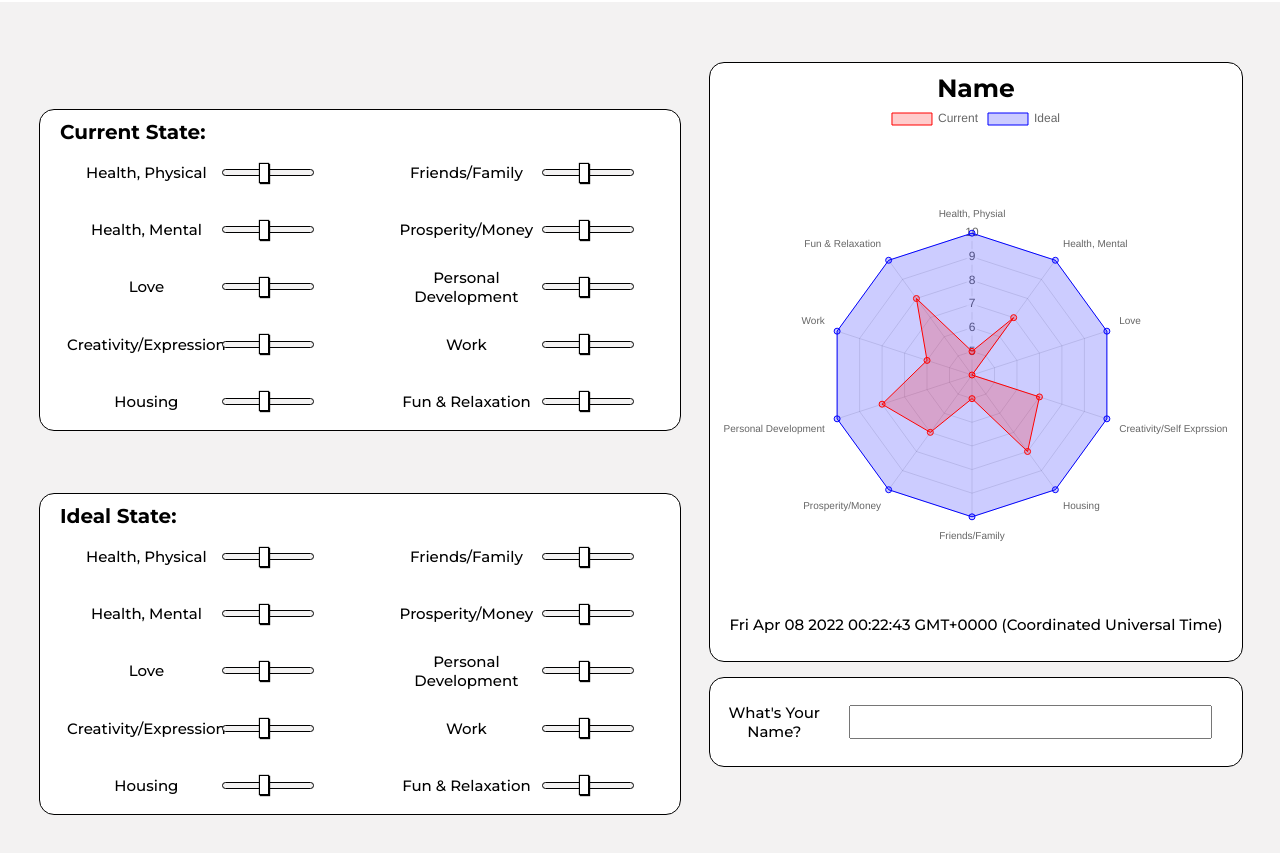
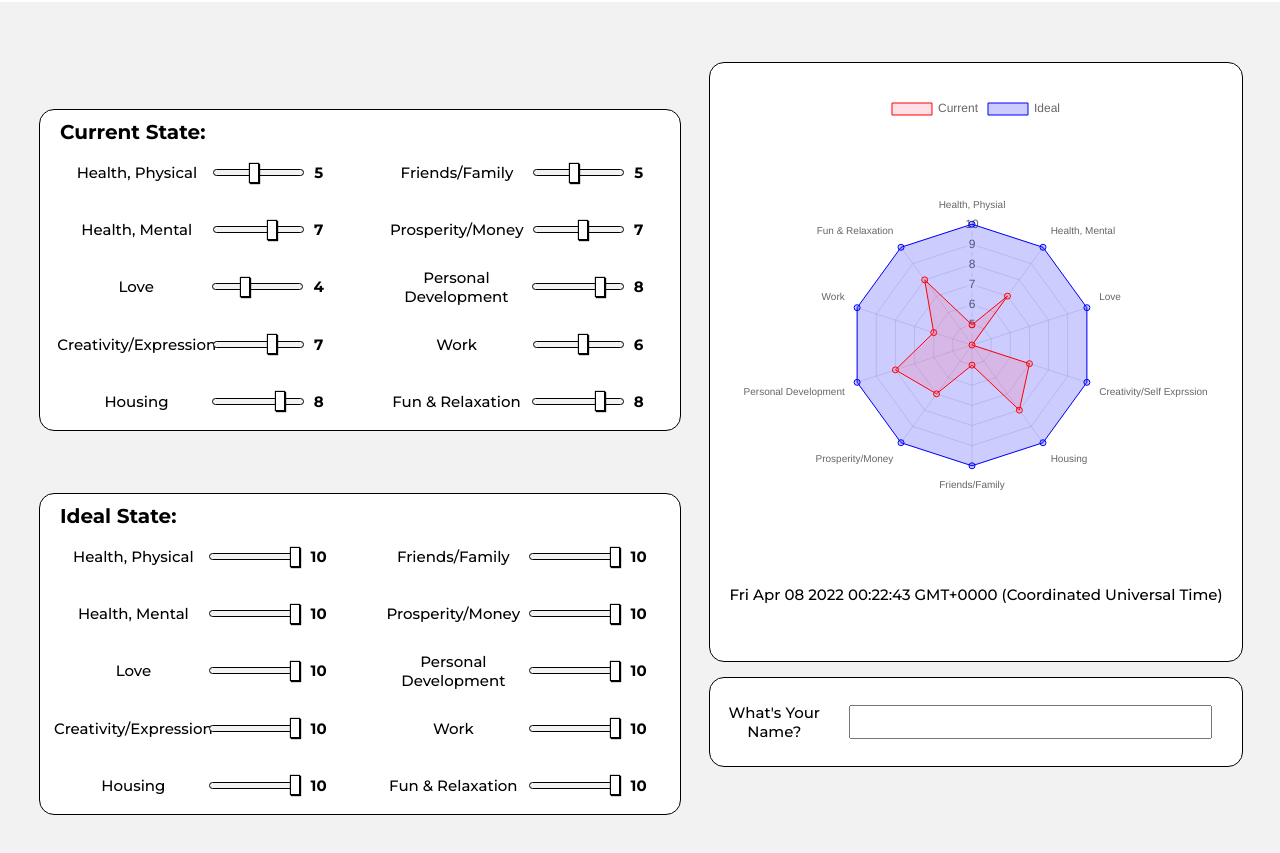
Before and after one commit to Evany226/wheel-of-life-enhanced, a plain HTML site: page index.html in a window 1280 px wide. Shown: the part 43-896 px from the top of the page. Drawn offline with nearby package versions, Linux system fonts and the light colour scheme.

Commit message:
completed

```diff
--- a/index.html
+++ b/index.html
@@ -43,7 +43,9 @@
          id="myCurrentHealthPhysical"
          class="state-input"
         />
+        <div id="current1" class="sliderNumber"></div>
        </div>
+
 
 
        <div class="outer-label-cont">
@@ -55,10 +57,11 @@
          type="range"
          min="1"
          max="10"
-         value="5"
+         value="7"
          id="myCurrentHealthMental"
          class="state-input"
         />
+        <div id="current2" class="sliderNumber"></div>
        </div>
 
        <div class="outer-label-cont">
@@ -68,10 +71,11 @@
          type="range"
          min="1"
          max="10"
-         value="5"
+         value="4"
          id="myCurrentLove"
          class="state-input"
         />
+        <div id="current3" class="sliderNumber"></div>
        </div>
 
        <div class="outer-label-cont">
@@ -83,10 +87,11 @@
          type="range"
          min="1"
          max="10"
-         value="5"
+         value="7"
          id="myCurrentCreativity"
          class="state-input"
         />
+        <div id="current4" class="sliderNumber"></div>
        </div>
 
        <div class="outer-label-cont">
@@ -98,10 +103,11 @@
          type="range"
          min="1"
          max="10"
-         value="5"
+         value="8"
          id="myCurrentHousing"
          class="state-input"
         />
+        <div id="current5" class="sliderNumber"></div>
        </div>
       </div>
       <div class="inputColumn">
@@ -118,6 +124,7 @@
          id="myCurrentFriends"
          class="state-input"
         />
+        <div id="current6" class="sliderNumber"></div>
        </div>
 
        <div class="outer-label-cont">
@@ -129,10 +136,11 @@
          type="range"
          min="1"
          max="10"
-         value="5"
+         value=""
          id="myCurrentMoney"
          class="state-input"
         />
+        <div id="current7" class="sliderNumber"></div>
        </div>
 
        <div class="outer-label-cont">
@@ -144,10 +152,11 @@
          type="range"
          min="1"
          max="10"
-         value="5"
+         value="8"
          id="myCurrentPersonalDev"
          class="state-input"
         />
+        <div id="current8" class="sliderNumber"></div>
        </div>
 
        <div class="outer-label-cont">
@@ -157,10 +166,11 @@
          type="range"
          min="1"
          max="10"
-         value="5"
+         value="6"
          id="myCurrentWork"
          class="state-input"
         />
+        <div id="current9" class="sliderNumber"></div>
        </div>
 
        <div class="outer-label-cont">
@@ -172,10 +182,11 @@
          type="range"
          min="1"
          max="10"
-         value="5"
+         value="8"
          id="myCurrentFun"
          class="state-input"
         />
+        <div id="current10" class="sliderNumber"></div>
        </div>
       </div>
      </div>
@@ -194,10 +205,11 @@
          type="range"
          min="1"
          max="10"
-         value="5"
+         value="10"
          id="myIdealHealthPhysical"
          class="state-input"
         />
+        <div id="ideal1" class="sliderNumber"></div>
        </div>
 
        <div class="outer-label-cont">
@@ -209,10 +221,11 @@
          type="range"
          min="1"
          max="10"
-         value="5"
+         value="10"
          id="myIdealHealthMental"
          class="state-input"
         />
+        <div id="ideal2" class="sliderNumber"></div>
        </div>
 
        <div class="outer-label-cont">
@@ -222,10 +235,11 @@
          type="range"
          min="1"
          max="10"
-         value="5"
+         value="10"
          id="myIdealLove"
          class="state-input"
         />
+        <div id="ideal3" class="sliderNumber"></div>
        </div>
 
        <div class="outer-label-cont">
@@ -237,10 +251,11 @@
          type="range"
          min="1"
          max="10"
-         value="5"
+         value="10"
          id="myIdealCreativity"
          class="state-input"
         />
+        <div id="ideal4" class="sliderNumber"></div>
        </div>
 
        <div class="outer-label-cont">
@@ -250,10 +265,11 @@
          type="range"
          min="1"
          max="10"
-         value="5"
+         value="10"
          id="myIdealHousing"
          class="state-input"
         />
+        <div id="ideal5" class="sliderNumber"></div>
        </div>
       </div>
 
@@ -267,10 +283,11 @@
          type="range"
          min="1"
          max="10"
-         value="5"
+         value="10"
          id="myIdealFriends"
          class="state-input"
         />
+        <div id="ideal6" class="sliderNumber"></div>
        </div>
 
        <div class="outer-label-cont">
@@ -282,10 +299,11 @@
          type="range"
          min="1"
          max="10"
-         value="5"
+         value="10"
          id="myIdealMoney"
          class="state-input"
         />
+        <div id="ideal7" class="sliderNumber"></div>
        </div>
 
        <div class="outer-label-cont">
@@ -297,10 +315,11 @@
          type="range"
          min="1"
          max="10"
-         value="5"
+         value="10"
          id="myIdealPersonalDev"
          class="state-input"
         />
+        <div id="ideal8" class="sliderNumber"></div>
        </div>
 
        <div class="outer-label-cont">
@@ -310,10 +329,11 @@
          type="range"
          min="1"
          max="10"
-         value="5"
+         value="10"
          id="myIdealWork"
          class="state-input"
         />
+        <div id="ideal9" class="sliderNumber"></div>
        </div>
 
        <div class="outer-label-cont">
@@ -325,10 +345,11 @@
          type="range"
          min="1"
          max="10"
-         value="5"
+         value="10"
          id="myIdealFun"
          class="state-input"
         />
+        <div id="ideal10" class="sliderNumber"></div>
        </div>
       </div>
      </div>
@@ -338,7 +359,7 @@
    <div class="chartWrapper">
     <div class="chartBox">
      <div>
-      <h1 id="myName">Name</h1>
+      <h1 id="myName"></h1>
      <canvas id="myChart"></canvas>
 
      <p id="demo"></p>
--- a/index.js
+++ b/index.js
@@ -28,7 +28,7 @@ const data = {
     {
       label: "Current",
       data: [5, 7, 4, 7, 8, 5, 7, 8, 6, 8],
-      backgroundColor: "rgba(255, 0, 0, 0.2)",
+      backgroundColor: "rgba(255, 99, 132, 0.2)",
       borderColor: "rgba(255, 0, 0, 1)",
       borderWidth: 1,
     },
@@ -46,6 +46,17 @@ const data = {
 const config = {
   type: "radar",
   data,
+  options: {
+    plugins: {
+      legend: {
+        labels: {
+          font: {
+            size: 12,
+          },
+        },
+      },
+    },
+  },
 };
 
 let userName;
@@ -62,94 +73,178 @@ form.addEventListener("submit", formHandler);
 // render init block
 const myChart = new Chart(document.getElementById("myChart"), config);
 
+const hello = function () {
+  let output1 = document.getElementById("current1");
+  output1.innerHTML = myChart.config.data.datasets[0].data[0];
+  let output2 = document.getElementById("current2");
+  output2.innerHTML = myChart.config.data.datasets[0].data[1];
+  let output3 = document.getElementById("current3");
+  output3.innerHTML = myChart.config.data.datasets[0].data[2];
+  let output4 = document.getElementById("current4");
+  output4.innerHTML = myChart.config.data.datasets[0].data[3];
+  let output5 = document.getElementById("current5");
+  output5.innerHTML = myChart.config.data.datasets[0].data[4];
+  let output6 = document.getElementById("current6");
+  output6.innerHTML = myChart.config.data.datasets[0].data[5];
+  let output7 = document.getElementById("current7");
+  output7.innerHTML = myChart.config.data.datasets[0].data[6];
+  let output8 = document.getElementById("current8");
+  output8.innerHTML = myChart.config.data.datasets[0].data[7];
+  let output9 = document.getElementById("current9");
+  output9.innerHTML = myChart.config.data.datasets[0].data[8];
+  let output10 = document.getElementById("current10");
+  output10.innerHTML = myChart.config.data.datasets[0].data[9];
+  let output11 = document.getElementById("ideal1");
+  output11.innerHTML = myChart.config.data.datasets[1].data[0];
+  let output12 = document.getElementById("ideal2");
+  output12.innerHTML = myChart.config.data.datasets[1].data[1];
+  let output13 = document.getElementById("ideal3");
+  output13.innerHTML = myChart.config.data.datasets[1].data[2];
+  let output14 = document.getElementById("ideal4");
+  output14.innerHTML = myChart.config.data.datasets[1].data[3];
+  let output15 = document.getElementById("ideal5");
+  output15.innerHTML = myChart.config.data.datasets[1].data[4];
+  let output16 = document.getElementById("ideal6");
+  output16.innerHTML = myChart.config.data.datasets[1].data[5];
+  let output17 = document.getElementById("ideal7");
+  output17.innerHTML = myChart.config.data.datasets[1].data[6];
+  let output18 = document.getElementById("ideal8");
+  output18.innerHTML = myChart.config.data.datasets[1].data[7];
+  let output19 = document.getElementById("ideal9");
+  output19.innerHTML = myChart.config.data.datasets[1].data[8];
+  let output20 = document.getElementById("ideal10");
+  output20.innerHTML = myChart.config.data.datasets[1].data[9];
+};
+hello();
+
 function changeCurrentHealthPhysical(health) {
   myChart.config.data.datasets[0].data[0] = health.value;
   myChart.update();
+  let output1 = document.getElementById("current1");
+  output1.innerHTML = health.value;
 }
 
 function changeCurrentHealthMental(health) {
   myChart.config.data.datasets[0].data[1] = health.value;
   myChart.update();
+  let output2 = document.getElementById("current2");
+  output2.innerHTML = health.value;
 }
 function changeCurrentLove(love) {
   myChart.config.data.datasets[0].data[2] = love.value;
   myChart.update();
+  let output3 = document.getElementById("current3");
+  output3.innerHTML = love.value;
 }
 function changeCurrentCreativity(creativity) {
   myChart.config.data.datasets[0].data[3] = creativity.value;
   myChart.update();
+  let output4 = document.getElementById("current4");
+  output4.innerHTML = creativity.value;
 }
 
 function changeCurrentHousing(housing) {
   myChart.config.data.datasets[0].data[4] = housing.value;
   myChart.update();
+  let output5 = document.getElementById("current5");
+  output5.innerHTML = housing.value;
 }
 
 function changeCurrentFriends(friends) {
   myChart.config.data.datasets[0].data[5] = friends.value;
   myChart.update();
+  let output6 = document.getElementById("current6");
+  output6.innerHTML = friends.value;
 }
 
 function changeCurrentMoney(money) {
   myChart.config.data.datasets[0].data[6] = money.value;
   myChart.update();
+  let output7 = document.getElementById("current7");
+  output7.innerHTML = money.value;
 }
 function changeCurrentPersonalDev(personaldev) {
   myChart.config.data.datasets[0].data[7] = personaldev.value;
   myChart.update();
+  let output8 = document.getElementById("current8");
+  output8.innerHTML = personaldev.value;
 }
 
 function changeCurrentWork(work) {
   myChart.config.data.datasets[0].data[8] = work.value;
   myChart.update();
+  let output9 = document.getElementById("current9");
+  output9.innerHTML = work.value;
 }
 
 function changeCurrentFun(fun) {
   myChart.config.data.datasets[0].data[9] = fun.value;
   myChart.update();
+  let output10 = document.getElementById("current10");
+  output10.innerHTML = fun.value;
 }
 
 function changeIdealHealthPhysical(health) {
   myChart.config.data.datasets[1].data[0] = health.value;
   myChart.update();
+  let output11 = document.getElementById("ideal1");
+  output11.innerHTML = health.value;
 }
 function changeIdealHealthMental(health) {
   myChart.config.data.datasets[1].data[1] = health.value;
   myChart.update();
+  let output12 = document.getElementById("ideal2");
+  output12.innerHTML = health.value;
 }
 function changeIdealLove(love) {
   myChart.config.data.datasets[1].data[2] = love.value;
   myChart.update();
+  let output13 = document.getElementById("ideal3");
+  output13.innerHTML = love.value;
 }
 function changeIdealCreativity(creativity) {
   myChart.config.data.datasets[1].data[3] = creativity.value;
   myChart.update();
+  let output14 = document.getElementById("ideal4");
+  output14.innerHTML = creativity.value;
 }
 function changeIdealHousing(housing) {
   myChart.config.data.datasets[1].data[4] = housing.value;
   myChart.update();
+  let output15 = document.getElementById("ideal5");
+  output15.innerHTML = housing.value;
 }
 function changeIdealFriends(friends) {
   myChart.config.data.datasets[1].data[5] = friends.value;
   myChart.update();
+  let output16 = document.getElementById("ideal6");
+  output16.innerHTML = friends.value;
 }
 function changeIdealMoney(money) {
   myChart.config.data.datasets[1].data[6] = money.value;
   myChart.update();
+  let output17 = document.getElementById("ideal7");
+  output17.innerHTML = money.value;
 }
 
 function changeIdealPersonalDev(personaldev) {
   myChart.config.data.datasets[1].data[7] = personaldev.value;
   myChart.update();
+  let output18 = document.getElementById("ideal8");
+  output18.innerHTML = personaldev.value;
 }
 function changeIdealWork(work) {
   myChart.config.data.datasets[1].data[8] = work.value;
   myChart.update();
+  let output19 = document.getElementById("ideal9");
+  output19.innerHTML = work.value;
 }
 
 function changeIdealFun(fun) {
   myChart.config.data.datasets[1].data[9] = fun.value;
   myChart.update();
+  let output20 = document.getElementById("ideal10");
+  output20.innerHTML = fun.value;
 }
 
 // get today's date
--- a/style.css
+++ b/style.css
@@ -108,6 +108,11 @@ input[type=range]::-webkit-slider-thumb {
   border-radius: 1.5rem;
   border: solid 1px var(--border);
   background-color: var(--primary);
+}
+
+#mychart {
+  background-color: white;
+  margin: 2rem;
 }
 
 .inputWrapper {
@@ -265,11 +270,18 @@ input {
   font-size: 1.5rem;
   color: var(--text);
 
+
 }
 
 #myName {
   color: var(--name);
   font-size: 2.5rem;
+}
+
+.sliderNumber {
+  font-size: 1.5rem;
+  padding-left: 1rem;
+  color: var(--name);
 }
 
 @media print {
```
